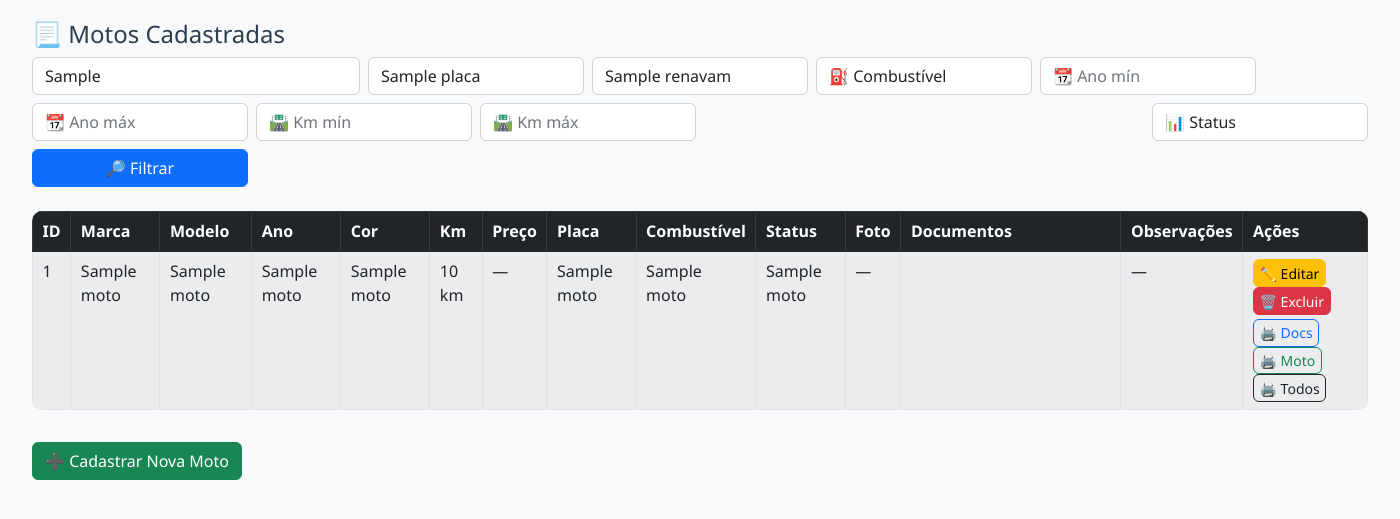
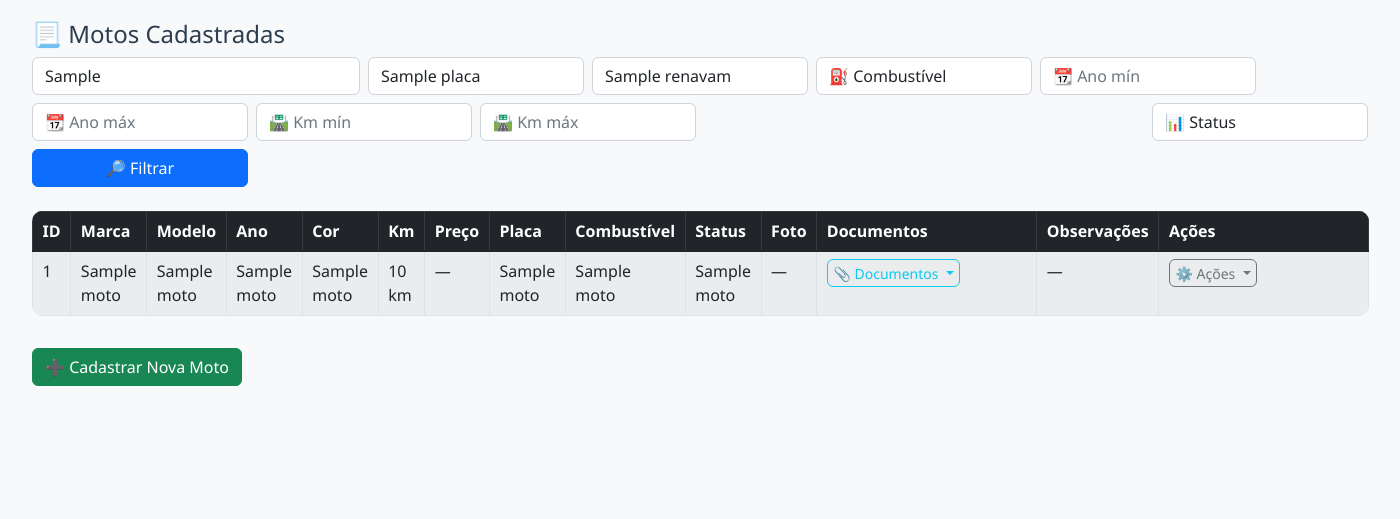
Before and after one commit to Gabrieleufrazio/SistemaMotos, a Flask app: template sistema_motosFINAL/sistema_motos_web/templates/listar_motos.html in a window 1400 px wide. Shown: the part 56-575 px from the top of the page. Run offline with Flask 3, Linux system fonts and the light colour scheme; the template is opened without the code that fills it: most values are stand-ins (such as "Sample title", 1, 10 or a date in 2020); some libraries are stand-ins or nearby versions.

Commit message:
listagemDrop

```diff
--- a/sistema_motosFINAL/sistema_motos_web/templates/listar_motos.html
+++ b/sistema_motosFINAL/sistema_motos_web/templates/listar_motos.html
@@ -40,6 +40,11 @@
   .docs-td a.btn.btn-outline-info:hover { background: #e9f2fb; border-color: #b5c5da; color: #143a5a; }
   .docs-td a.btn.btn-outline-secondary { background: #f8f9fb; border-color: #d7dbe2; color: #495057; }
   .docs-td a.btn.btn-outline-secondary:hover { background: #eceff4; border-color: #c6ccd6; color: #343a40; }
+
+  /* Ações: compactar e evitar que aumente a altura da linha */
+  td.acoes-td { min-width: 210px; }
+  .acoes-wrap { display: flex; flex-wrap: wrap; gap: 6px; align-items: center; }
+  .acoes-wrap .btn { padding: 0.12rem 0.4rem; line-height: 1.1; white-space: nowrap; }
 </style>
 
 <form method="get" class="row g-2 mb-4">
@@ -156,29 +161,34 @@
         {% endif %}
       </td>
       <td class="docs-td" style="vertical-align: top;">
-        <div class="docs-wrap d-flex flex-column" style="gap: 4px;">
+        <div class="btn-group">
+          <button type="button" class="btn btn-sm btn-outline-info dropdown-toggle" data-bs-toggle="dropdown" aria-expanded="false">
+            📎 Documentos
+          </button>
+          <ul class="dropdown-menu">
             {% set doc_url = file_url(m[12]) %}
             {% if doc_url %}
-            <a href="{{ doc_url }}" target="_blank" class="btn btn-sm btn-outline-info" title="Documento da moto">📄 Documento Moto</a>
+              <li><a class="dropdown-item" href="{{ doc_url }}" target="_blank">📄 Documento Moto</a></li>
             {% endif %}
             {% set documento_fornecedor_url = file_url(m[13]) %}
             {% if documento_fornecedor_url %}
-            <a href="{{ documento_fornecedor_url }}" target="_blank" class="btn btn-sm btn-outline-info" title="Documento do fornecedor">🏷 Fornecedor</a>
+              <li><a class="dropdown-item" href="{{ documento_fornecedor_url }}" target="_blank">🏷 Fornecedor</a></li>
             {% endif %}
-          <div class="docs-inline">
             {% set resid_url = file_url(m[14]) %}
             {% if resid_url %}
-              <a href="{{ resid_url }}" target="_blank" class="btn btn-sm btn-outline-info" title="Documento extra">🗂 Residência</a>
+              <li><a class="dropdown-item" href="{{ resid_url }}" target="_blank">🗂 Residência</a></li>
             {% endif %}
             {% if procuracao_urls and procuracao_urls.get(m[0]) %}
-              <a href="{{ procuracao_urls.get(m[0]) }}" target="_blank" class="btn btn-sm btn-outline-secondary" title="Procuração">📝 Proc.</a>
+              <li><a class="dropdown-item" href="{{ procuracao_urls.get(m[0]) }}" target="_blank">📝 Procuração</a></li>
             {% endif %}
-          </div>
-          {# CNH da última venda, se houver - sempre como botão (fica abaixo do grupo) #}
             {% if anexos_venda and anexos_venda.get(m[0]) and anexos_venda.get(m[0])['cnh'] %}
               {% set cnh_link = anexos_venda.get(m[0])['cnh'] %}
-            <a href="{{ cnh_link }}" target="_blank" class="btn btn-sm btn-outline-secondary" title="CNH do comprador">🪪 CNH</a>
+              <li><a class="dropdown-item" href="{{ cnh_link }}" target="_blank">🪪 CNH</a></li>
             {% endif %}
+            {% if not (doc_url or documento_fornecedor_url or resid_url or (procuracao_urls and procuracao_urls.get(m[0])) or (anexos_venda and anexos_venda.get(m[0]) and anexos_venda.get(m[0])['cnh'])) %}
+              <li><span class="dropdown-item text-muted">Sem documentos</span></li>
+            {% endif %}
+          </ul>
         </div>
       </td>
       <td>
@@ -189,14 +199,20 @@
           —
         {% endif %}
       </td>
-      <td>
-        <a href="/editar_moto/{{ m[0] }}" class="btn btn-sm btn-warning">✏️ Editar</a>
-        <a href="/excluir_moto/{{ m[0] }}" class="btn btn-sm btn-danger" onclick="return confirm('Confirma exclusão?')">🗑️ Excluir</a>
-        <div class="mt-1"></div>
-        <!-- Botões de impressão -->
-        <button type="button" class="btn btn-sm btn-outline-primary btn-print-docs" data-moto-id="{{ m[0] }}">🖨️ Docs</button>
-        <button type="button" class="btn btn-sm btn-outline-success btn-print-foto" data-moto-id="{{ m[0] }}">🖨️ Moto</button>
-        <button type="button" class="btn btn-sm btn-outline-dark btn-print-todos" data-moto-id="{{ m[0] }}">🖨️ Todos</button>
+      <td class="acoes-td">
+        <div class="btn-group">
+          <button type="button" class="btn btn-sm btn-outline-secondary dropdown-toggle" data-bs-toggle="dropdown" aria-expanded="false">
+            ⚙️ Ações
+          </button>
+          <ul class="dropdown-menu">
+            <li><a class="dropdown-item" href="/editar_moto/{{ m[0] }}">✏️ Editar</a></li>
+            <li><a class="dropdown-item text-danger" href="/excluir_moto/{{ m[0] }}" onclick="return confirm('Confirma exclusão?')">🗑️ Excluir</a></li>
+            <li><hr class="dropdown-divider"></li>
+            <li><button type="button" class="dropdown-item btn-print-docs" data-moto-id="{{ m[0] }}">🖨️ Imprimir Docs</button></li>
+            <li><button type="button" class="dropdown-item btn-print-foto" data-moto-id="{{ m[0] }}">🖨️ Imprimir Foto</button></li>
+            <li><button type="button" class="dropdown-item btn-print-todos" data-moto-id="{{ m[0] }}">🖨️ Imprimir Tudo</button></li>
+          </ul>
+        </div>
         <!-- Container oculto com URLs para impressão desta moto -->
         <div id="print-urls-{{ m[0] }}" class="d-none">
           {% if foto_urls and (m[0] in foto_urls) %}
```
Lines whose indentation alone changed are shown as unchanged.
